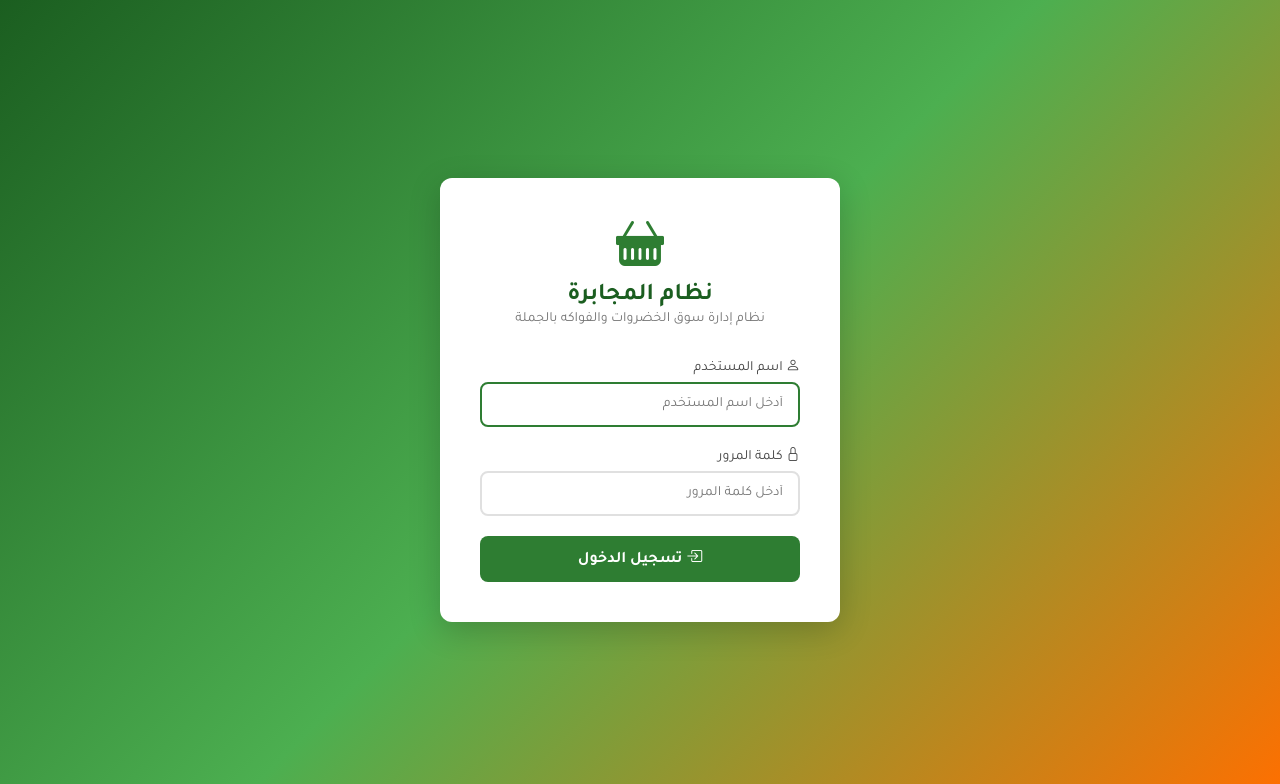
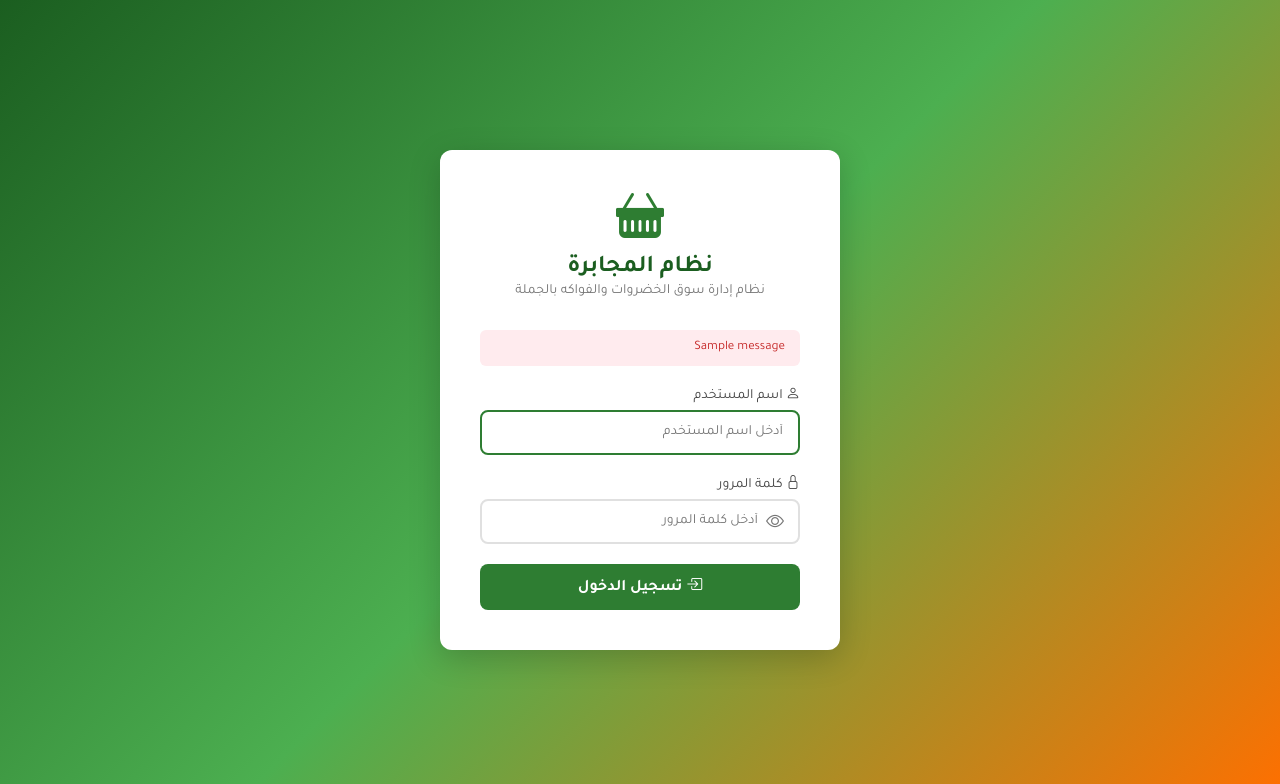
Before and after one commit to mokhtaralawi/farmar-agir, a Django app: page / in a window 1280 px wide. Shown: the top 784 px of the page. Run offline with Django 5.2, Linux system fonts and the light colour scheme; tables that the repository leaves empty hold one stand-in row (values such as "Sample post"); one stand-in notice (Sample message) is shown.

Commit message:
Add project source files

```diff
--- a/templates/login.html
+++ b/templates/login.html
@@ -106,10 +106,10 @@
             <p>نظام إدارة سوق الخضروات والفواكه بالجملة</p>
         </div>
 
-        {% if form.errors %}
-            <div class="alert alert-error">
-                اسم المستخدم أو كلمة المرور غير صحيحة
-            </div>
+        {% if messages %}
+            {% for message in messages %}
+            <div class="alert alert-error">{{ message }}</div>
+            {% endfor %}
         {% endif %}
 
         <form method="post">
@@ -120,12 +120,30 @@
             </div>
             <div class="form-group">
                 <label><i class="bi bi-lock"></i> كلمة المرور</label>
-                <input type="password" name="password" required placeholder="أدخل كلمة المرور">
+                <div class="password-wrapper">
+                    <input type="password" name="password" id="passwordInput" required placeholder="أدخل كلمة المرور">
+                    <button type="button" class="password-toggle" onclick="togglePassword()">
+                        <i class="bi bi-eye" id="toggleIcon"></i>
+                    </button>
+                </div>
             </div>
             <button type="submit" class="btn-login">
                 <i class="bi bi-box-arrow-in-right"></i> تسجيل الدخول
             </button>
         </form>
     </div>
+    <script>
+        function togglePassword() {
+            const input = document.getElementById('passwordInput');
+            const icon = document.getElementById('toggleIcon');
+            if (input.type === 'password') {
+                input.type = 'text';
+                icon.className = 'bi bi-eye-slash';
+            } else {
+                input.type = 'password';
+                icon.className = 'bi bi-eye';
+            }
+        }
+    </script>
 </body>
 </html>
```
